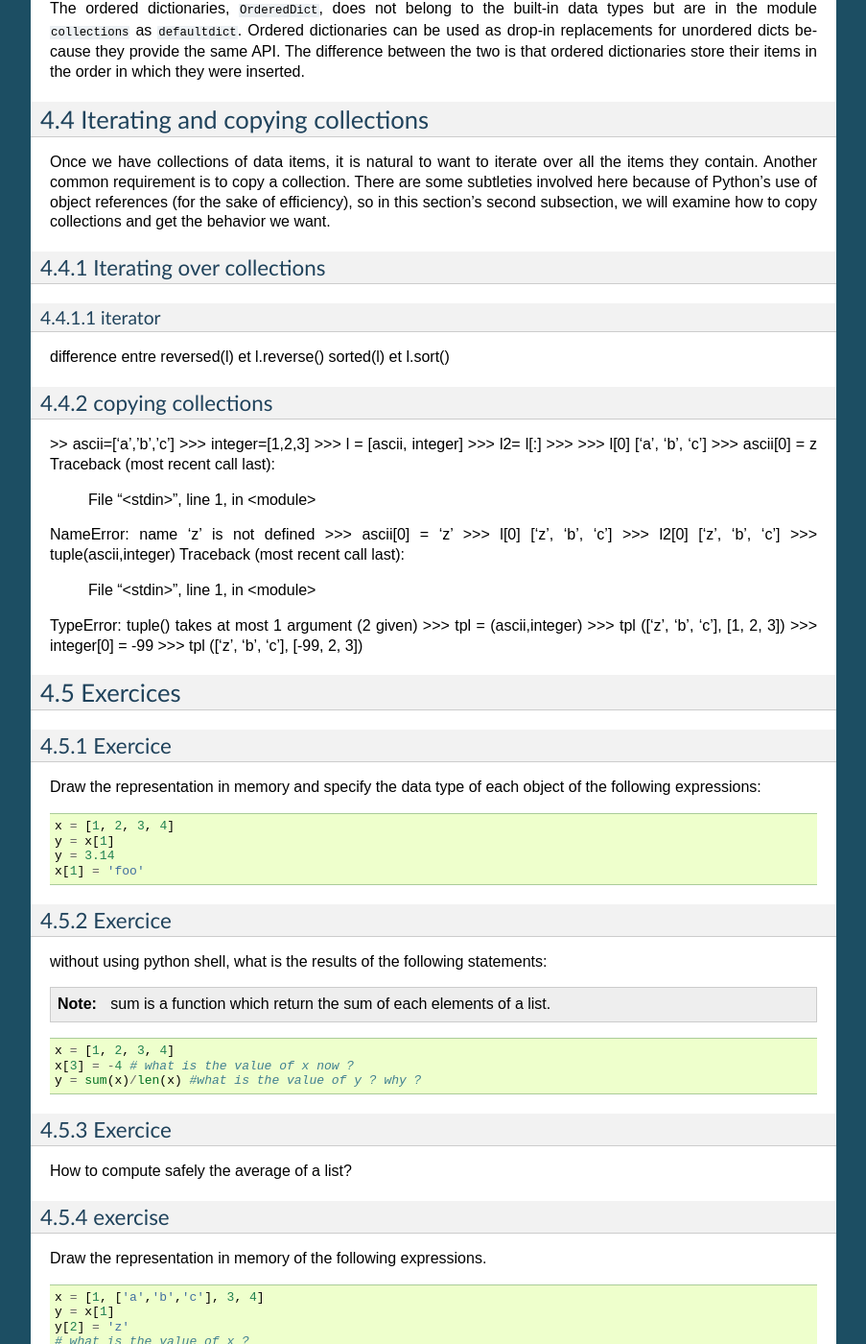
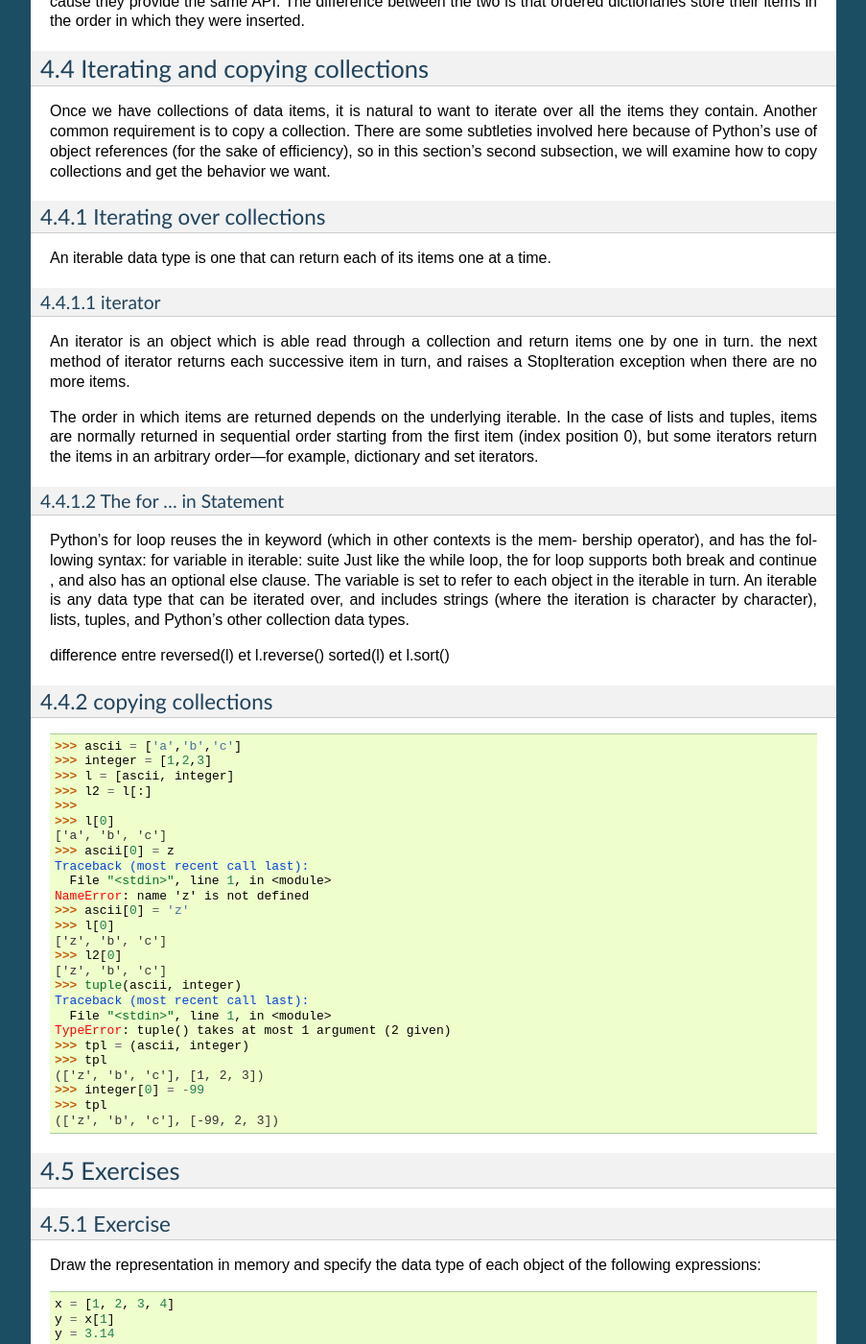
Before and after one commit to C3BI-pasteur-fr/python-course-1, a Sphinx documentation site: the page built from source/Collection_Data_Types.rst, in a window 1280 px wide and 1400 px high, scrolled down 12686 px. Shown: the whole window at 96% size, without its empty margins (198-1101 px from the left). Built offline with Sphinx 7.4.7, drawn with Linux system fonts in a browser that asks for light colours; some of the changed text lies outside the part shown.

Commit message:
fix rest syntax error and typos

```diff
--- a/source/Collection_Data_Types.rst
+++ b/source/Collection_Data_Types.rst
@@ -529,7 +529,7 @@ The ``dict`` data type can be called as a function, dict(), with no arguments it
 returns an empty dictionary, and with a mapping argument it returns a shallow copy if the
 argument is a dictionary or a dict based on the arguments if it is a DefaultDict or OrderedDict.
 It is also possible to use a sequence argument, providing that each item in the sequence is itself
- a sequence of two objects, the first of which is used as a key and the second of which is used as a value.
+a sequence of two objects, the first of which is used as a key and the second of which is used as a value.
 Dictionaries can also be created using braces—empty braces, {} ,
 create an empty dictionary; nonempty braces must contain one or more comma-
 separated items, each of which consists of a key, a literal colon, and a value.
@@ -753,8 +753,32 @@ collections and get the behavior we want.
 Iterating over collections
 --------------------------
 
+An iterable data type is one that can return each of its items one at a time.
+
 iterator
 ^^^^^^^^
+An iterator is an object which is able read through a collection and return items one by one in turn.
+the next method of iterator returns each successive item in turn, and raises a StopIteration
+exception when there are no more items.
+
+The order in which items are returned depends on the underlying iterable. In
+the case of lists and tuples, items are normally returned in sequential order
+starting from the first item (index position 0), but some iterators return the
+items in an arbitrary order—for example, dictionary and set iterators.
+
+The for ... in Statement
+^^^^^^^^^^^^^^^^^^^^^^^^
+
+Python’s for loop reuses the in keyword (which in other contexts is the mem-
+bership operator), and has the following syntax:
+for variable in iterable:
+suite
+Just like the while loop, the for loop supports both break and continue , and also
+has an optional else clause. The variable is set to refer to each object in the
+iterable in turn. An iterable is any data type that can be iterated over, and
+includes strings (where the iteration is character by character), lists, tuples,
+and Python’s other collection data types.
+
 
 difference entre
 reversed(l) et l.reverse()
@@ -763,10 +787,10 @@ sorted(l) et l.sort()
 copying collections
 -------------------
 
->> ascii=['a','b','c']
->>> integer=[1,2,3]
+>>> ascii = ['a','b','c']
+>>> integer = [1,2,3]
 >>> l = [ascii, integer]
->>> l2= l[:]
+>>> l2 = l[:]
 >>>
 >>> l[0]
 ['a', 'b', 'c']
@@ -779,11 +803,11 @@ NameError: name 'z' is not defined
 ['z', 'b', 'c']
 >>> l2[0]
 ['z', 'b', 'c']
->>> tuple(ascii,integer)
+>>> tuple(ascii, integer)
 Traceback (most recent call last):
   File "<stdin>", line 1, in <module>
 TypeError: tuple() takes at most 1 argument (2 given)
->>> tpl = (ascii,integer)
+>>> tpl = (ascii, integer)
 >>> tpl
 (['z', 'b', 'c'], [1, 2, 3])
 >>> integer[0] = -99
@@ -791,10 +815,10 @@ TypeError: tuple() takes at most 1 argument (2 given)
 (['z', 'b', 'c'], [-99, 2, 3])
 
 
-Exercices
+Exercises
 =========
 
-Exercice
+Exercise
 --------
 
 Draw the representation in memory and specify the data type of each object of the following expressions: ::
@@ -804,8 +828,13 @@ Draw the representation in memory and specify the data type of each object of th
    y = 3.14
    x[1] = 'foo'
 
+and ::
 
-Exercice
+   x = [1, 2, 3, 4]
+   x += [5, 6]
+
+compare with the exercise on string and integers
+Exercise
 --------
 
 without using python shell, what is the results of the following statements:
@@ -819,12 +848,12 @@ without using python shell, what is the results of the following statements:
    x[3] = -4 # what is the value of x now ?
    y = sum(x)/len(x) #what is the value of y ? why ?
 
-Exercice
+Exercise
 --------
 
 How to compute safely the average of a list?
 
-exercise
+Exercise
 --------
 
 Draw the representation in memory of the following expressions. ::
@@ -835,12 +864,17 @@ Draw the representation in memory of the following expressions. ::
    # what is the value of x ?
 
 
-exercise
+Exercise
 --------
 
+from the list l = [1, 2, 3, 4, 5, 6, 7, 8, 9] generate 2 lists l1 containing all odd values, and l2 all even values.
+
+
+Exercise
+--------
 generate a list containing all codons.
 
-exercice
+Exercise
 --------
 
 From a list return a new list without any duplicate, regardless of the order of items.
@@ -851,7 +885,7 @@ For example: ::
    >>> [1,2,3,5] #is one of the solutions
 
 
-exercice
+Exercise
 --------
 
 let the following enzymes collection: ::
@@ -884,7 +918,7 @@ and the 2 dna fragments: ::
 |                  the dna_1 but not the dna_2?
 
 
-exercice
+Exercise
 --------
 From a list return a new list without any duplicate, but keeping the order of items.
 For example: ::
@@ -893,7 +927,7 @@ For example: ::
    >>> uniqify_with_order(l)
    >>> [5,2,3,1]
 
-exercice
+Exercise
 --------
 
 list and count occurences of every 3mers in the following sequence ::
@@ -915,7 +949,7 @@ write first the pseudocode, then implement it.
 bonus:
 print the kmer by incresing occurences.
 
-exercice
+Exercise
 --------
 
 reversed complement
@@ -930,7 +964,7 @@ for c in s:
 
 rev_comp = complement[::-1]
 
-exercice
+Exercise
 --------
 
 given the following dict : ::
```
Also changed, not shown: other parts of source/Collection_Data_Types.rst (+10 -0 lines).
